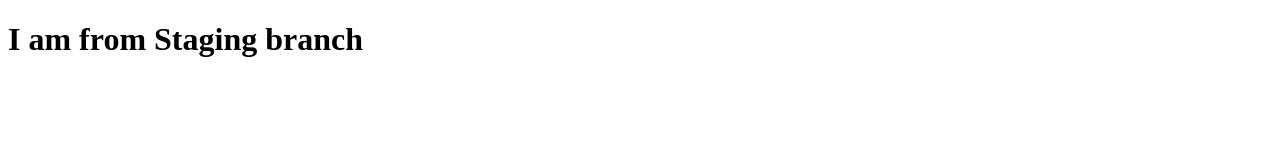
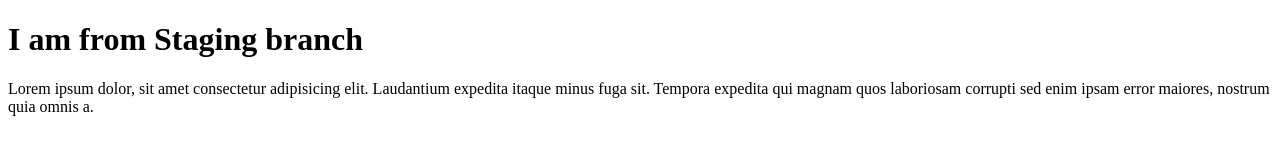
Before and after one commit to developerTajul/testing, a plain HTML site: page index.html in a window 1280 px wide. Drawn offline with Linux system fonts and the light colour scheme.

Commit message:
para added

```diff
--- a/index.html
+++ b/index.html
@@ -8,5 +8,6 @@
 </head>
 <body>
     <h1>I am from Staging branch</h1>
+    <p>Lorem ipsum dolor, sit amet consectetur adipisicing elit. Laudantium expedita itaque minus fuga sit. Tempora expedita qui magnam quos laboriosam corrupti sed enim ipsam error maiores, nostrum quia omnis a.</p>
 </body>
 </html>
```
